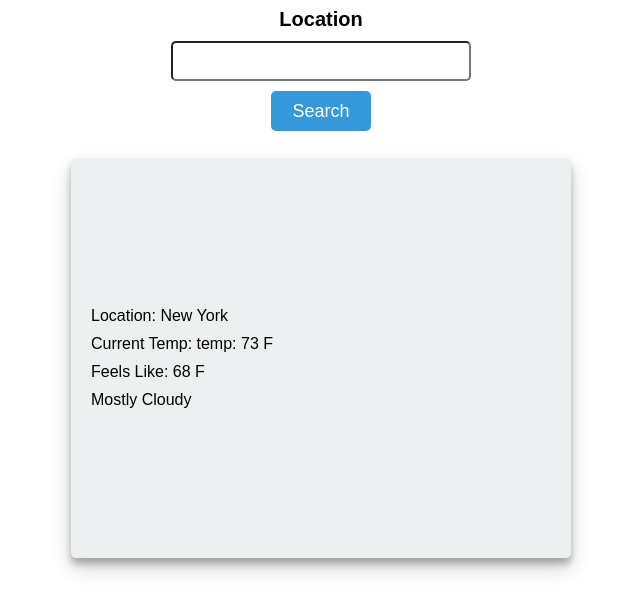
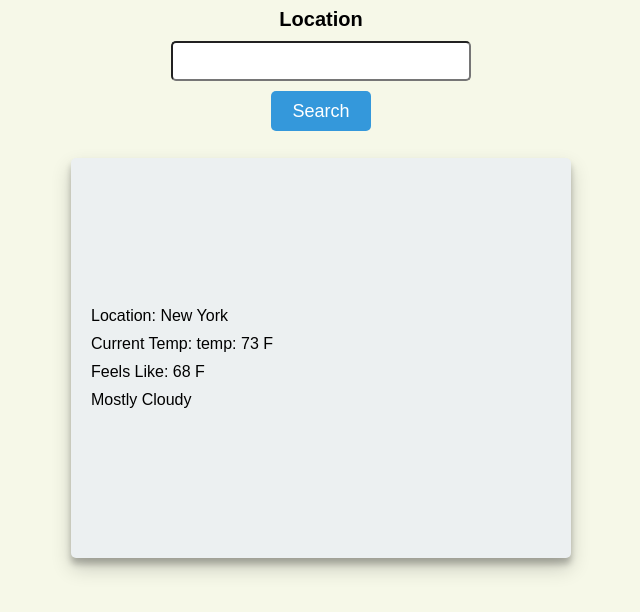
Before and after one commit to samiam120/Weather, a plain HTML site: page index.html in a window 1280 px wide. Shown: the whole page, without its empty margins (327-967 px from the left). Drawn offline with Linux system fonts and the light colour scheme.

Commit message:
background color

```diff
--- a/styles.css
+++ b/styles.css
@@ -6,6 +6,7 @@
 body {
   height: 100vh;
   width: 100%;
+  background-color: rgb(246, 248, 232);
 }
 
 .form-container{
```
